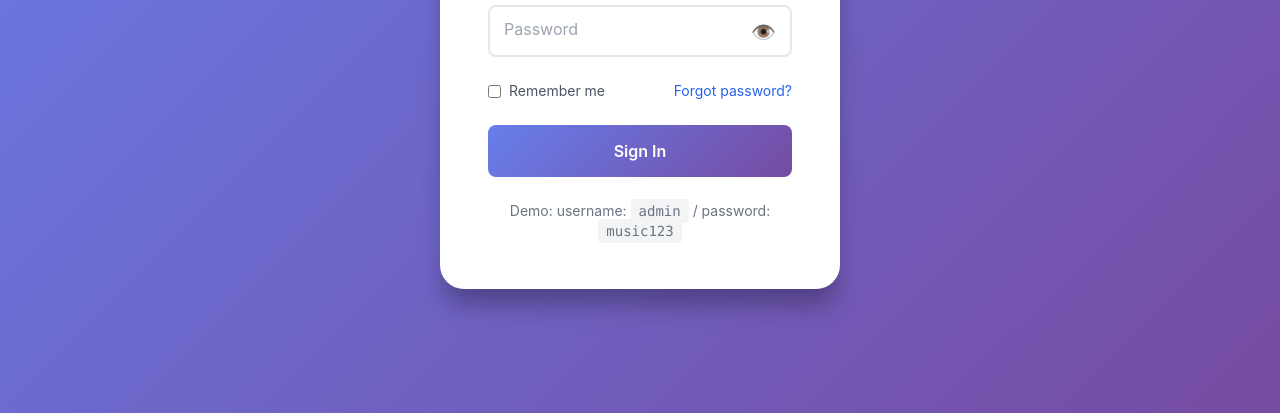
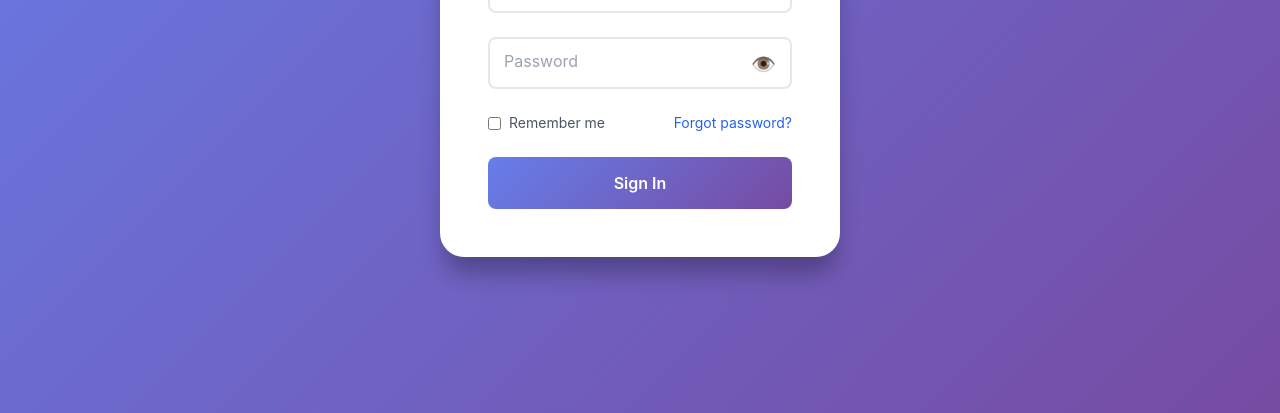
Before and after one commit to learnforfun08-dev/audio-player, a plain HTML site: page login.html in a window 1280 px wide. Shown: the part 387-800 px from the top of the page. Drawn offline with nearby package versions, Linux system fonts and the light colour scheme.

Commit message:
Update login.html

```diff
--- a/login.html
+++ b/login.html
@@ -155,12 +155,6 @@
                 Sign In
             </button>
         </form>
-
-        <div class="mt-6 text-center">
-            <p class="text-sm text-gray-500">
-                Demo: username: <code class="bg-gray-100 px-2 py-1 rounded">admin</code> / password: <code class="bg-gray-100 px-2 py-1 rounded">music123</code>
-            </p>
-        </div>
     </div>
 
     <script>
```
